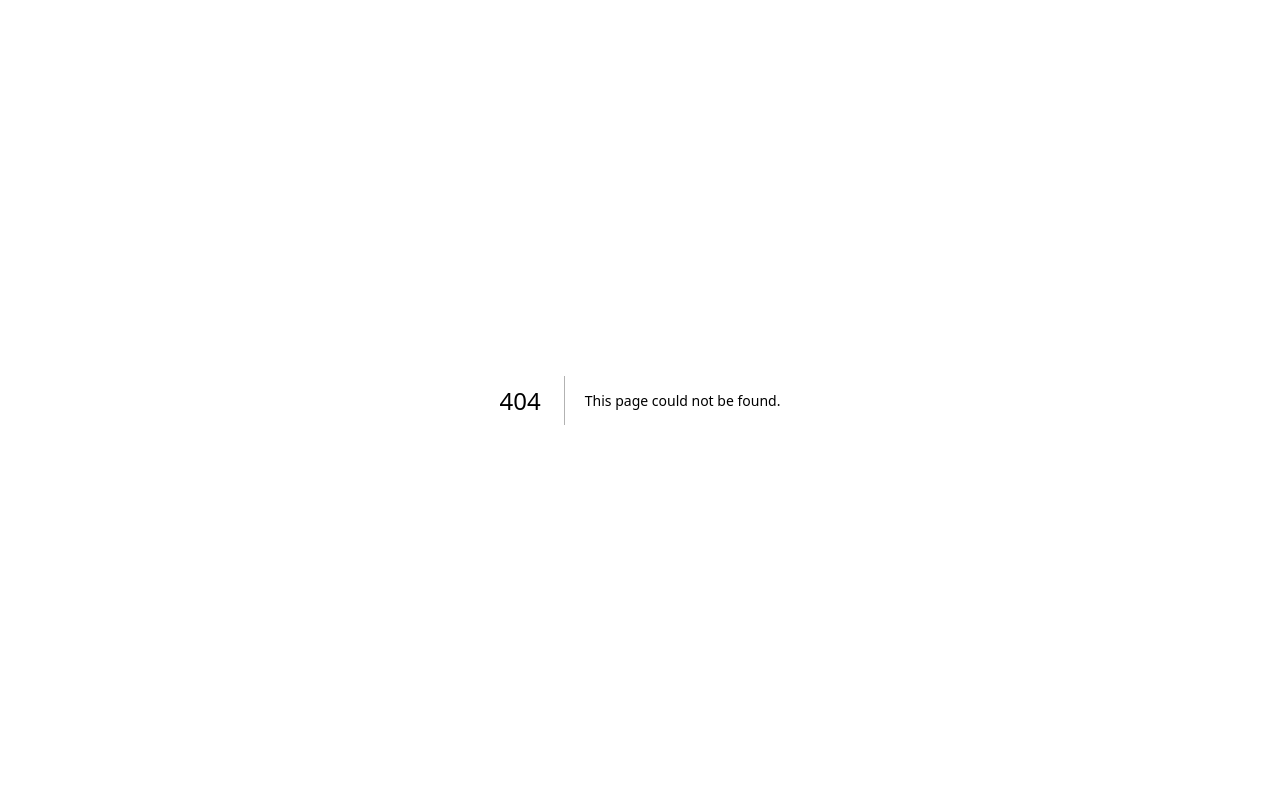
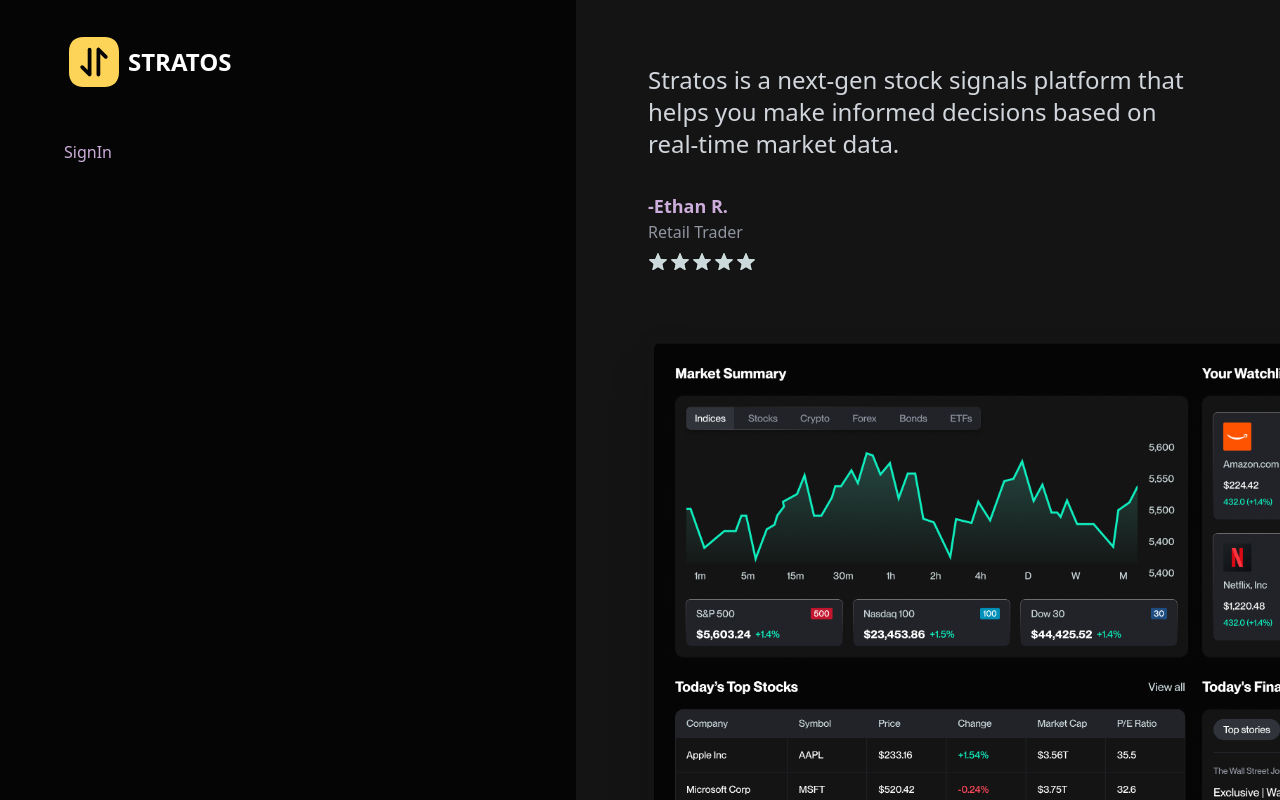
Before and after one commit to jaytintran/stratos-stock-dashboard, a Next.js app: page /sign-in in a window 1280 px wide. Before the commit this address had no page. Built offline with nearby package versions, Linux system fonts and the light colour scheme.

Commit message:
Completed the layout for auth-ui
Created auth routes. Added & styled logo, auth right and left side. Next: Sign Up Form

```diff
--- /dev/null
+++ b/app/(auth)/layout.tsx
@@ -0,0 +1,71 @@
+import Image from "next/image";
+import Link from "next/link";
+
+const Layout = ({ children }: { children: React.ReactNode }) => {
+	return (
+		<main className="auth-layout scrollbar-hide-default">
+			<section className="auth-left-section">
+				<Link
+					href="/"
+					className="flex gap-1 items-center cursor-pointer w-auto pt-6 lg:pt-8 mb-8 lg:mb-12"
+				>
+					<Image
+						src={"/assets/icons/logo-2.svg"}
+						alt="Stratos Logo"
+						width={50}
+						height={50}
+						className="h-auto w-15"
+					/>
+					<p className="max-sm:hidden inline uppercase font-bold text-white text-2xl antialiased">
+						Stratos
+					</p>
+				</Link>
+				<div className="flex-1 pb-6 lg:pb-8 ">{children}</div>
+			</section>
+
+			<section className="auth-right-section">
+				<div className="w-full h-full z-10 relative lg:mt-4 lg:mb-16">
+					<blockquote className="auth-blockquote">
+						Stratos is a next-gen stock signals platform that helps you make
+						informed decisions based on real-time market data.
+					</blockquote>
+
+					<div className="flex justify-between items-center">
+						<div>
+							<cite className="text-sm md:text-lg font-bold text-gray-400 not-italic">
+								-Ethan R.
+							</cite>
+							<p className="max-md:text-xs text-gray-500 mb-2">Retail Trader</p>
+							<div className="flex items-center gap-0.5">
+								{[1, 2, 3, 4, 5].map((star) => {
+									return (
+										<Image
+											src={"/assets/icons/star.svg"}
+											alt="Star"
+											width={20}
+											height={20}
+											key={star}
+											className="w-5 h-5"
+										/>
+									);
+								})}
+							</div>
+						</div>
+					</div>
+				</div>
+
+				<div className="flex-1 relative ">
+					<Image
+						src={"/assets/images/dashboard.png"}
+						alt="Dashboard"
+						height={1150}
+						width={1440}
+						className="hidden lg:block border-gray-800 border-6 h-auto max-w-none w-[1024px] rounded-xl shadow-2xl"
+					/>
+				</div>
+			</section>
+		</main>
+	);
+};
+
+export default Layout;
--- /dev/null
+++ b/app/(auth)/sign-in/page.tsx
@@ -0,0 +1,5 @@
+const SignIn = () => {
+	return <div>SignIn</div>;
+};
+
+export default SignIn;
--- /dev/null
+++ b/app/(auth)/sign-up/page.tsx
@@ -0,0 +1,5 @@
+const SignUp = () => {
+	return <div>SignUp</div>;
+};
+
+export default SignUp;
--- a/app/globals.css
+++ b/app/globals.css
@@ -152,6 +152,19 @@
 	.home-container {
 		@apply w-full grid grid-cols-1 md:grid-cols-2 xl:grid-cols-3 gap-8 text-gray-400;
 	}
+
+	.auth-layout {
+		@apply min-h-screen flex flex-col justify-between lg:flex-row overflow-hidden !bg-gray-900 text-gray-400;
+	}
+	.auth-left-section {
+		@apply w-full lg:w-[45%] lg:h-screen px-6 lg:px-16 flex flex-col overflow-y-auto;
+	}
+	.auth-right-section {
+		@apply w-full max-lg:border-t max-lg:border-gray-600 lg:w-[55%] lg:h-screen bg-gray-800 px-6 py-4 md:p-6 lg:py-12 lg:px-18 flex flex-col justify-start;
+	}
+	.auth-blockquote {
+		@apply text-sm md:text-xl lg:text-2xl font-medium text-gray-300 mb-1 md:mb-6 lg:mb-8;
+	}
 }
 
 .tradingview-widget-container {
--- a/components/Header.tsx
+++ b/components/Header.tsx
@@ -15,10 +15,10 @@ const Header = () => {
 					<Image
 						src={"/assets/icons/logo-2.svg"}
 						alt="Stratos Logo"
-						width={35}
-						height={35}
+						width={50}
+						height={50}
 					/>
-					<p className="max-sm:hidden inline uppercase font-bold text-white antialiased">
+					<p className="text-2xl max-sm:hidden inline uppercase font-bold text-white antialiased">
 						Stratos
 					</p>
 				</Link>
--- a/package.json
+++ b/package.json
@@ -12,23 +12,25 @@
     "@radix-ui/react-avatar": "^1.1.10",
     "@radix-ui/react-dropdown-menu": "^2.1.16",
     "@radix-ui/react-slot": "^1.2.3",
+    "@tailwindcss/vite": "^4.1.14",
     "class-variance-authority": "^0.7.1",
     "clsx": "^2.1.1",
     "lucide-react": "^0.544.0",
     "next": "15.5.4",
+    "postcss": "^8.5.6",
     "react": "19.1.0",
     "react-dom": "19.1.0",
     "tailwind-merge": "^3.3.1"
   },
   "devDependencies": {
     "@eslint/eslintrc": "^3",
-    "@tailwindcss/postcss": "^4",
+    "@tailwindcss/postcss": "^4.1.14",
     "@types/node": "^20",
     "@types/react": "^19",
     "@types/react-dom": "^19",
     "eslint": "^9",
     "eslint-config-next": "15.5.4",
-    "tailwindcss": "^4",
+    "tailwindcss": "^4.1.14",
     "tw-animate-css": "^1.4.0",
     "typescript": "^5"
   }
--- a/postcss.config.mjs
+++ b/postcss.config.mjs
@@ -1,5 +1,7 @@
 const config = {
-  plugins: ["@tailwindcss/postcss"],
+	plugins: {
+		"@tailwindcss/postcss": {},
+	},
 };
 
 export default config;
```
Also changed, not shown: public/assets/images/dashboard.png, 1 other file (tests, documents, lock files or other folders).
